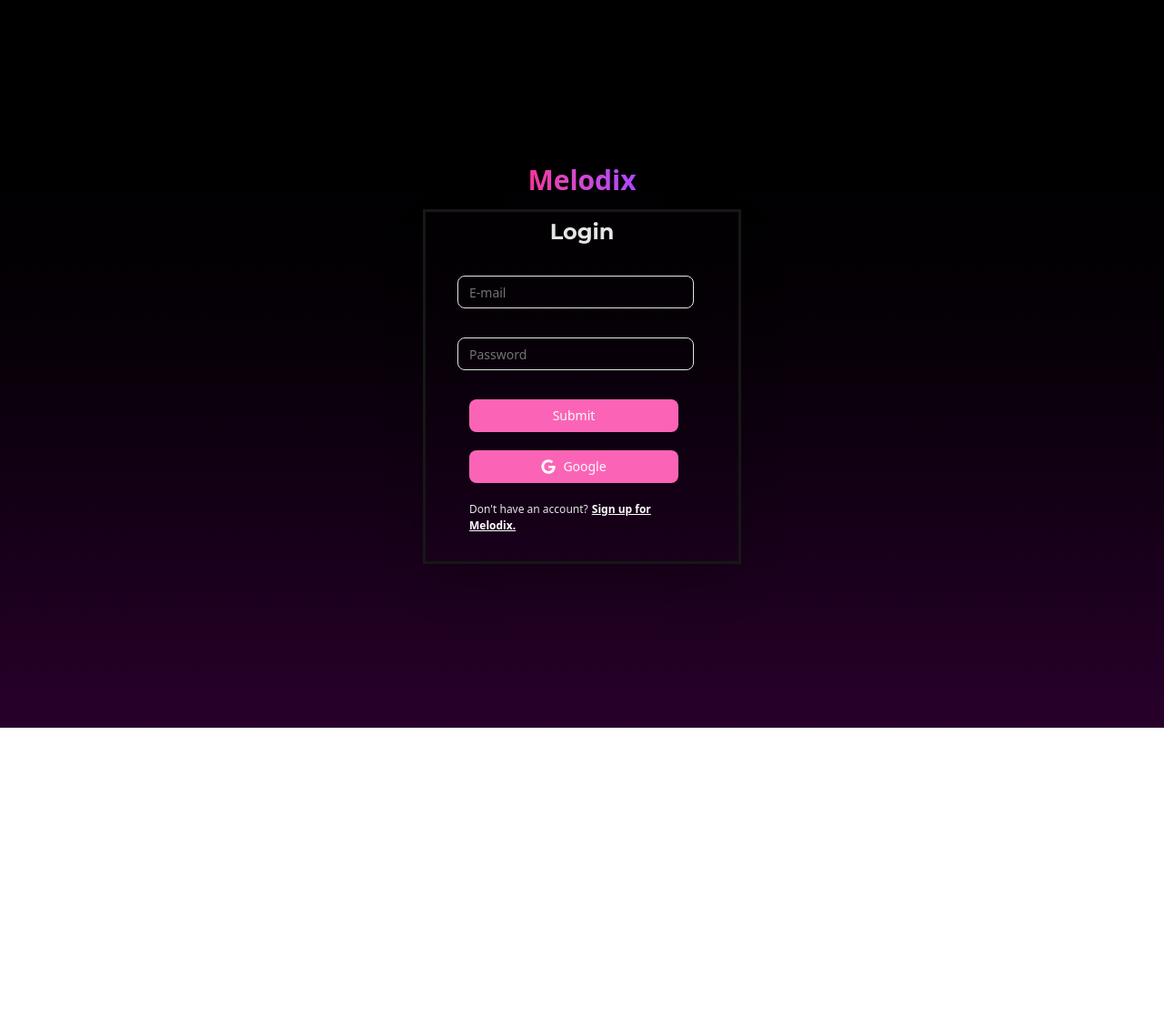
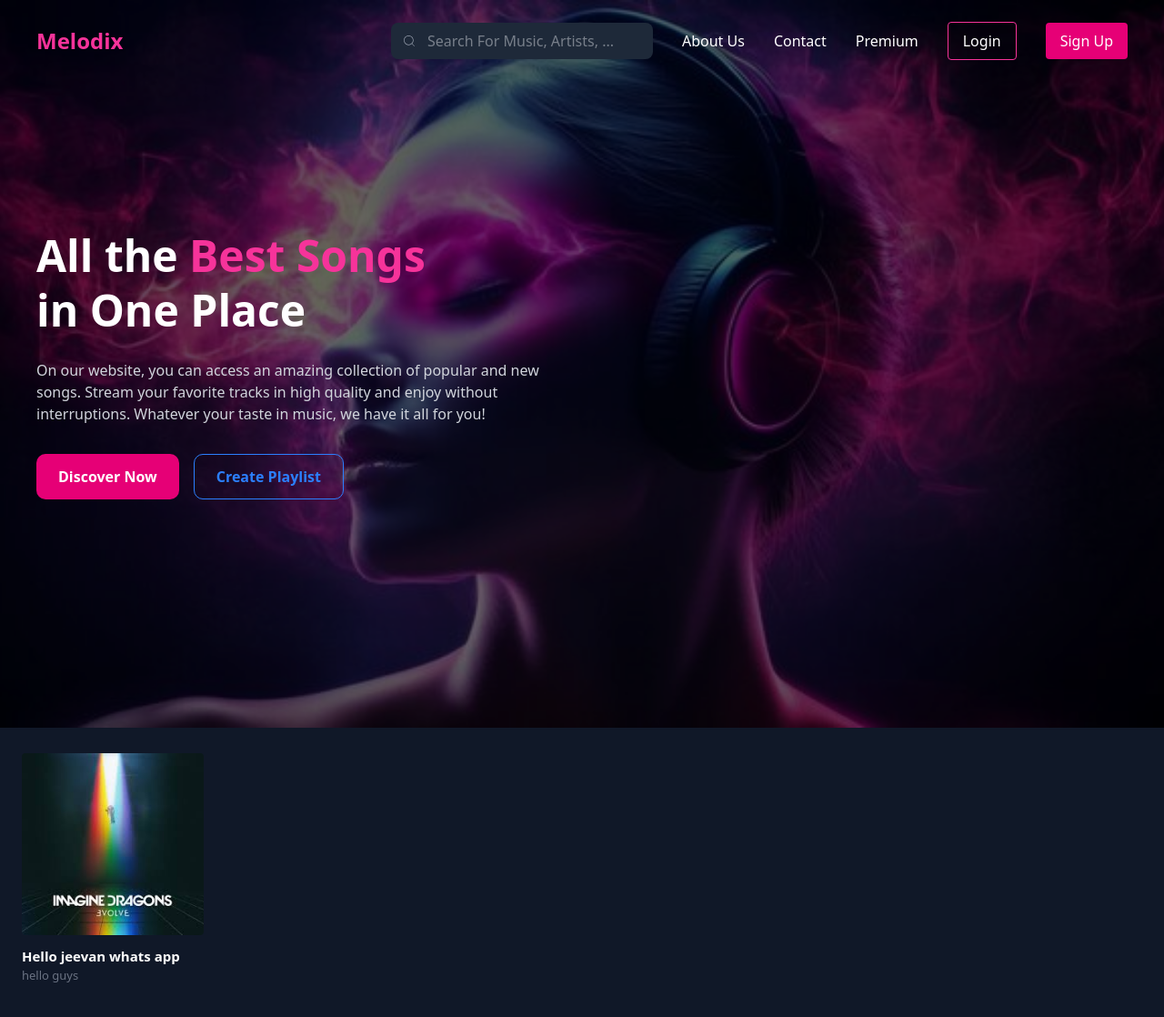
Before and after one commit to jeevanvishnu/Melodix, a React (Vite) app in the folder frontend/: page / in a window 1280 px wide. Shown: the top 1118 px of the page at 91% size. Before the commit the page ends 800 px from the top, so only its background shows below. Built offline with nearby package versions, Linux system fonts and the light colour scheme.

Commit message:
complet design of card

```diff
--- a/frontend/index.html
+++ b/frontend/index.html
@@ -2,7 +2,7 @@
 <html lang="en">
   <head>
     <meta charset="UTF-8" />
-    <link rel="icon" type="image/svg+xml" href="/vite.svg" />
+    <link rel="icon" type="image/svg+xml" href="/Titleimag.png" />
     <meta name="viewport" content="width=device-width, initial-scale=1.0" />
     <link rel="preconnect" href="https://fonts.googleapis.com">
 <link rel="preconnect" href="https://fonts.gstatic.com" crossorigin>
--- a/frontend/src/App.tsx
+++ b/frontend/src/App.tsx
@@ -1,10 +1,10 @@
+import Home from "./pages/Home"
 import React from 'react'
-import Login from './pages/Login'
 
 const App = () => {
   return (
     <div>
-      <Login/>
+      <Home/>
     </div>
   )
 }
--- /dev/null
+++ b/frontend/src/components/Cards.tsx
@@ -0,0 +1,25 @@
+import React from 'react'
+import beliver from "../assets/beliver.jpg"
+import { FaPlay } from "react-icons/fa";
+
+const Cards = () => {
+  return (
+    <div className=' w-56 hover:bg-gray-800 h-[300px] group transition-all duration-300 ease-in hover:scale-95'>
+        <div className='relative'>
+        <img className='px-3 py-3  border-0 rounded-2xl' src={beliver} alt="" />
+
+        <div className='absolute right-3 top-40 '>
+        <FaPlay className='text-black bg-pink-500 h-10 w-10 border-0 rounded-full px-2 py-2 opacity-0 group-hover:opacity-100 transition-opacity  ease-in'/>
+        </div>
+        </div>
+        <div className='flex flex-col ml-3'>
+            <h3 className='text-[15px] font-sans font-bold'>Hello jeevan whats app</h3>
+            <p className='text-[13px] font-medium text-gray-500'>hello guys</p>
+
+        </div>
+
+    </div>
+  )
+}
+
+export default Cards
--- /dev/null
+++ b/frontend/src/components/Section.tsx
@@ -0,0 +1,16 @@
+import Cards from "./Cards"
+
+const Section = () => {
+  return (
+    <div className="w-full h-screen bg-gray-900 text-white">
+        <div className="ml-3 overflow-x-auto  snap">
+      <div className="flex gap-4 py-4">
+        <Cards />
+
+      </div>
+    </div>
+      </div>
+  )
+}
+
+export default Section
--- /dev/null
+++ b/frontend/src/pages/Home.tsx
@@ -0,0 +1,80 @@
+import React from 'react'
+import { Button } from '../components/ui/button'
+import grilHeadphone from "../assets/girl-headphone.jpg"
+import LogoText from '../components/LogoText'
+import { CiSearch } from "react-icons/ci";
+import Section from "../components/Section"
+const Home = () => {
+  return (
+    <div className='min-h-screen bg-gray-700'>
+        <div className="bg-gray-900 min-h-screen text-white">
+  {/* Navbar */}
+  <header className="absolute top-0 left-0 w-full z-20 flex items-center justify-between px-10 py-6">
+    <div className="text-2xl font-bold text-pink-500">Melodix</div>
+
+    <nav className="flex items-center space-x-8">
+      {/* Search box */}
+      <div className="relative">
+        <CiSearch className="absolute top-3 left-3 text-gray-400" />
+        <input
+          type="text"
+          placeholder="Search For Music, Artists, ..."
+          className="pl-10 pr-4 py-2 w-72 rounded-md bg-gray-800 text-gray-300 outline-none"
+        />
+      </div>
+
+      {/* Nav links */}
+      <a href="#" className="hover:text-pink-500">About Us</a>
+      <a href="#" className="hover:text-pink-500">Contact</a>
+      <a href="#" className="hover:text-pink-500">Premium</a>
+
+      {/* Buttons */}
+      <button className="px-4 py-2 border border-pink-500 rounded hover:bg-pink-500 hover:text-white">
+        Login
+      </button>
+      <button className="px-4 py-2 bg-pink-600 rounded hover:bg-pink-700">
+        Sign Up
+      </button>
+    </nav>
+  </header>
+
+  {/* Hero Section */}
+  <section
+    style={{ backgroundImage: `url(${grilHeadphone})` }}
+    className="relative bg-cover bg-center h-screen flex items-center"
+  >
+    {/* Overlay for dark effect */}
+    <div className="absolute inset-0 bg-black/60"></div>
+
+    <div className="relative z-10 container mx-auto flex items-center justify-between px-10">
+      {/* Left Text */}
+      <div className="max-w-xl">
+        <h1 className="text-5xl font-extrabold leading-tight mb-6">
+          All the <span className="text-pink-500">Best Songs</span><br /> in One Place
+        </h1>
+        <p className="text-gray-300 mb-8">
+          On our website, you can access an amazing collection of popular and new songs.
+          Stream your favorite tracks in high quality and enjoy without interruptions.
+          Whatever your taste in music, we have it all for you!
+        </p>
+        <div className="flex space-x-4">
+          <button className="px-6 py-3 bg-pink-600 rounded-lg font-semibold hover:bg-pink-700">
+            Discover Now
+          </button>
+          <button className="px-6 py-3 border border-blue-500 text-blue-500 rounded-lg font-semibold hover:bg-blue-600 hover:text-white">
+            Create Playlist
+          </button>
+        </div>
+      </div>
+
+      {/* Right Image (optional, if you don’t want bg only) */}
+      {/* <img src={girlHeadphone} alt="Girl with headphones" className="max-w-md rounded-lg shadow-lg" /> */}
+    </div>
+  </section>
+</div>
+    <Section/>
+    </div>
+  )
+}
+
+export default Home
```
Also changed, not shown: frontend/src/assets/beliver.jpg (added), frontend/src/assets/girl-headphone.jpg (added).
